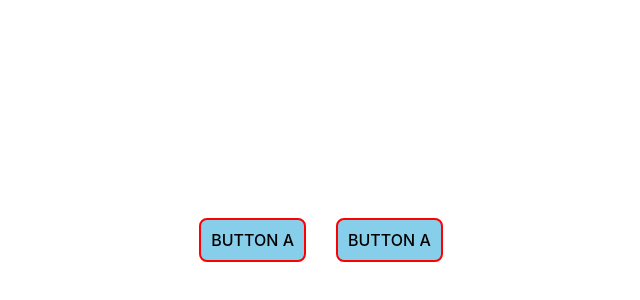
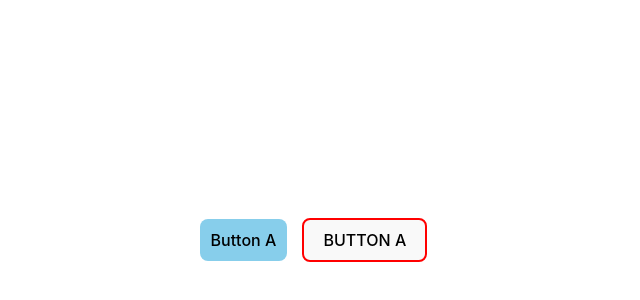
Before and after one commit to cunlim/react03, a React (Vite) app: page / in a window 1280 px wide. Shown: the part 160-460 px from the top of the page, without its empty margins (319-959 px from the left). Built offline with nearby package versions, Linux system fonts and the light colour scheme.

Commit message:
React 09 - JSX 속성과 스타일링 04

```diff
--- a/src/ButtonA.jsx
+++ b/src/ButtonA.jsx
@@ -1,9 +1,11 @@
 import React from 'react';
-import './ButtonA.css';
+import styles from './ButtonA.module.css';
 
 function ButtonA() {
+    console.log(styles);
+
     return (
-        <button className="button">
+        <button className={styles.button}>
             Button A
         </button>
     )
--- a/src/ButtonA.css
+++ b/src/ButtonA.module.css
@@ -3,3 +3,6 @@
     padding: 10px;
     font-size: 16px;
 }
+.slider.a { padding: 0; }
+#topmenu.a { margin: 0; }
+em { font-size: 12px; }
--- a/src/ButtonB.jsx
+++ b/src/ButtonB.jsx
@@ -1,9 +1,11 @@
 import React from 'react';
-import './ButtonB.css';
+import styles from './ButtonB.module.css';
 
 function ButtonB() {
+    console.log(styles);
+
     return (
-        <button className="button">
+        <button className={styles.button}>
             Button A
         </button>
     )
```
Also changed, not shown: src/ButtonB.module.css (renamed from src/ButtonB.css).
